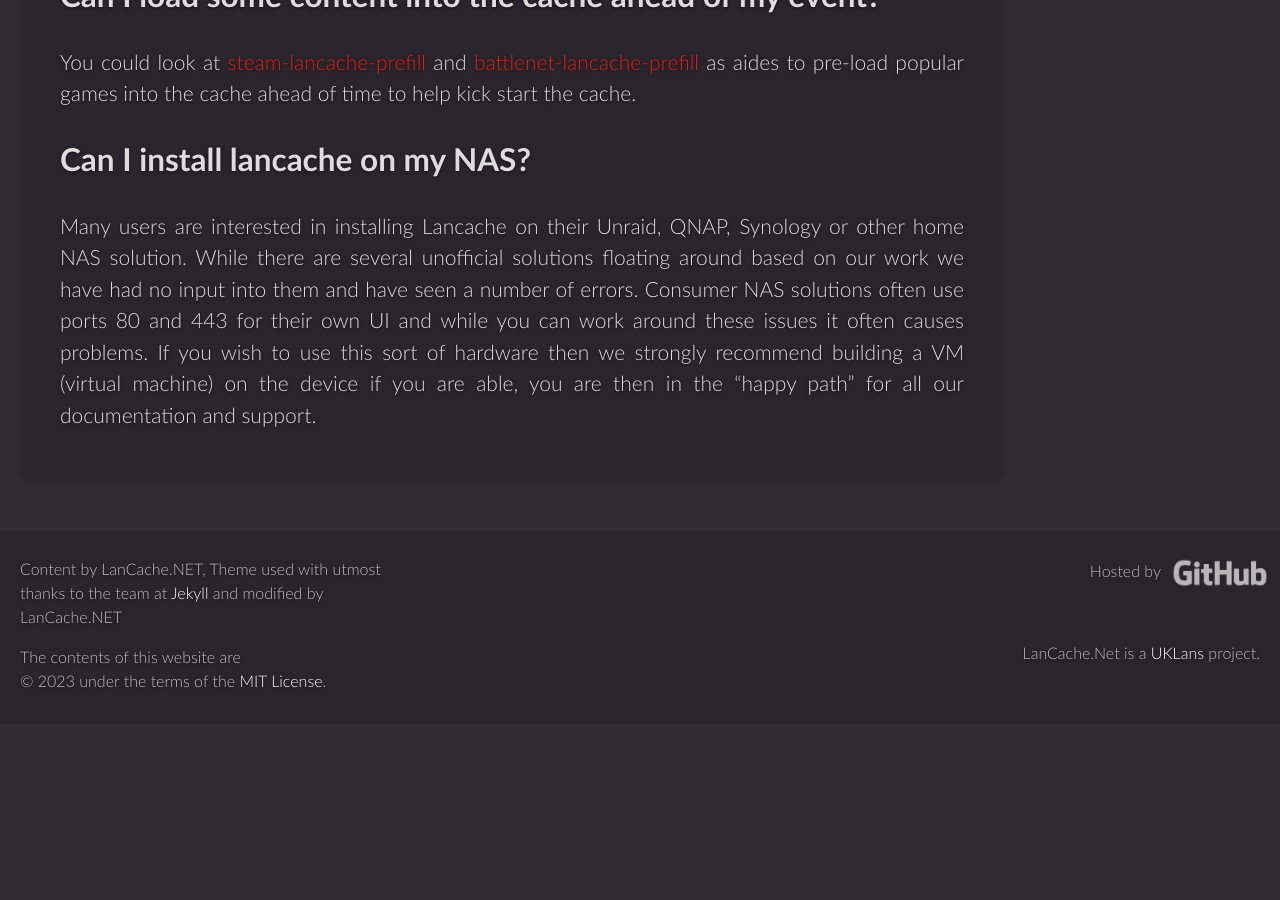
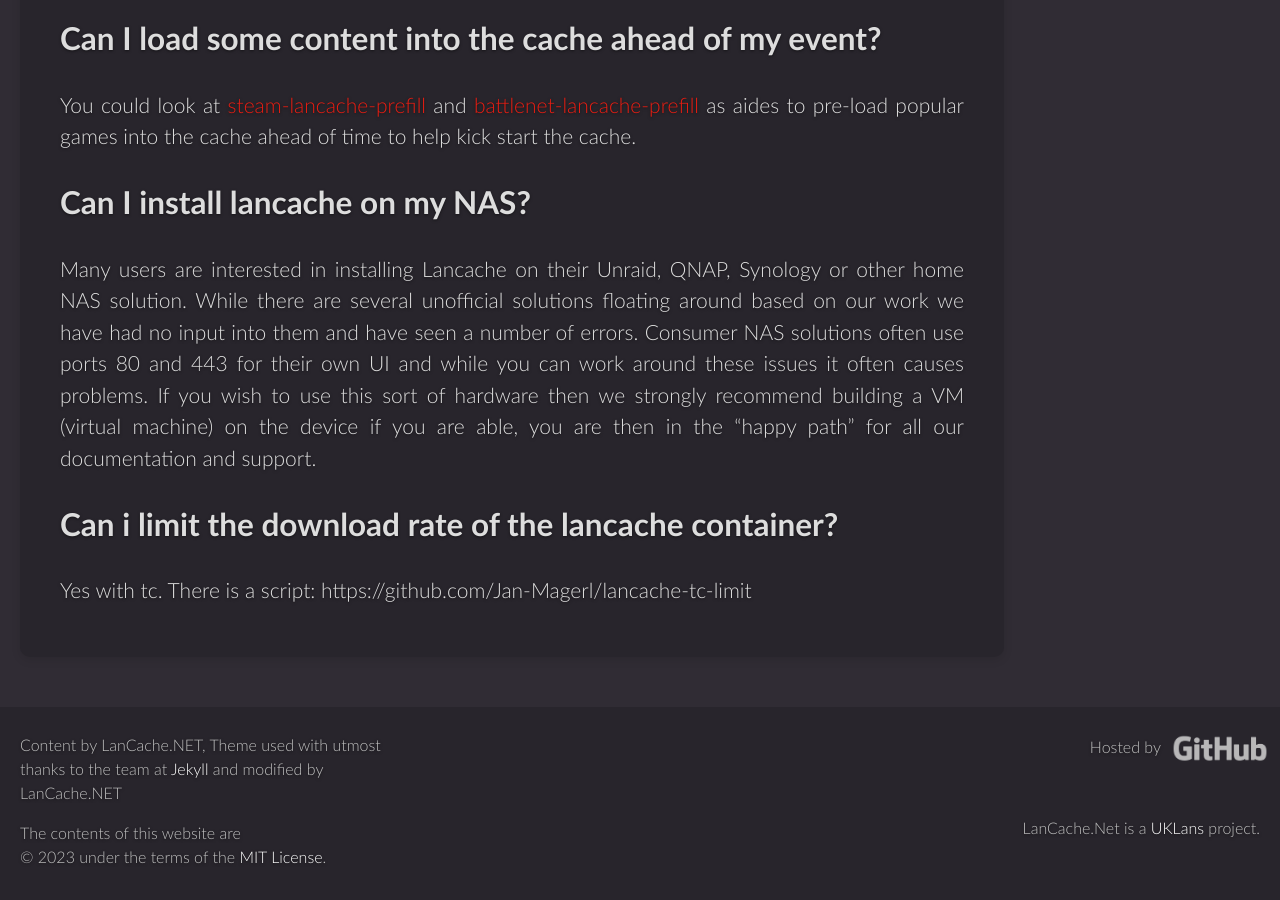
Before and after one commit to lancachenet/lancachenet.github.io, a Jekyll site: the page built from _docs/faq.md, in a window 1280 px wide and 900 px high, scrolled down 4435 px. Built offline with Jekyll 4.4.1, drawn with Linux system fonts in a browser that asks for light colours; comment, search, counter and statistics services are not loaded; before the commit the page ends 5159 px from its top, so only the background shows below that; some of the changed text lies outside the part shown.

Commit message:
Can i limit the download rate of the lancache container?

```diff
--- a/_docs/faq.md
+++ b/_docs/faq.md
@@ -86,3 +86,7 @@
 ## Can I install lancache on my NAS?
 
 Many users are interested in installing Lancache on their Unraid, QNAP, Synology or other home NAS solution. While there are several unofficial solutions floating around based on our work we have had no input into them and have seen a number of errors. Consumer NAS solutions often use ports 80 and 443 for their own UI and while you can work around these issues it often causes problems. If you wish to use this sort of hardware then we strongly recommend building a VM (virtual machine) on the device if you are able, you are then in the "happy path" for all our documentation and support.
+
+## Can i limit the download rate of the lancache container?
+
+Yes with tc. There is a script: https://github.com/Jan-Magerl/lancache-tc-limit
```
